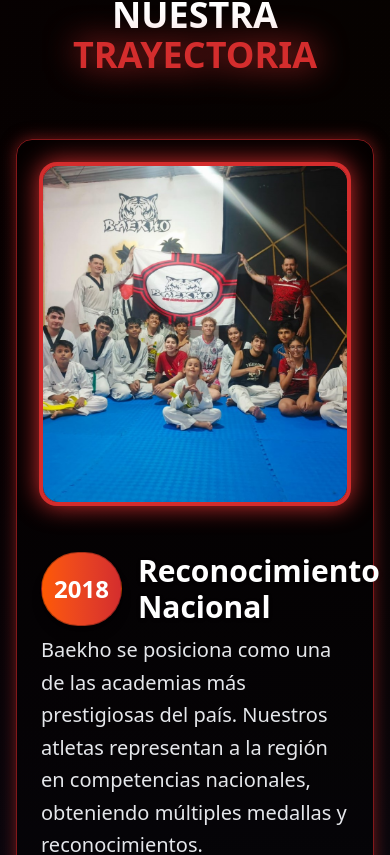
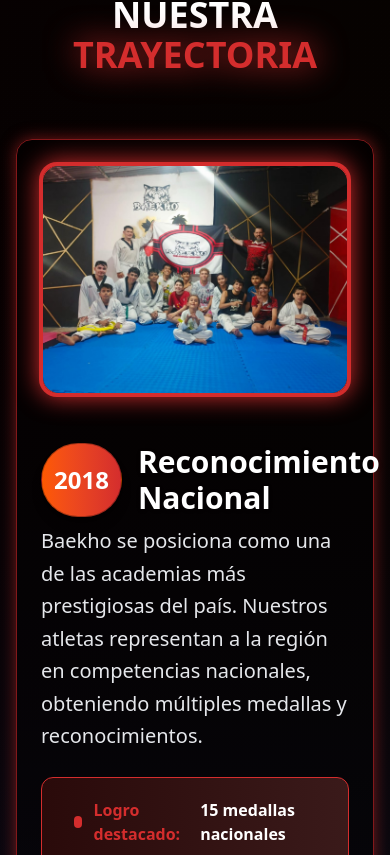
Before and after one commit to Baekho-la-cumbre/Baekho_landing, a React (Vite) app: page / in a window 390 px wide. Shown: the part 1009-1864 px from the top of the page. Built offline with nearby package versions, Linux system fonts and the light colour scheme.

Commit message:
feat: improve responsiveness and layout of TrayectoriaCarousel with updated width and height classes

```diff
--- a/src/sections/Historia/Historia.jsx
+++ b/src/sections/Historia/Historia.jsx
@@ -194,9 +194,9 @@ const TrayectoriaCarousel = () => {
   const slide = historiaData[active];
   return (
     <div className="mb-8">
-      <div className="max-w-6xl mx-auto bg-black/40 border border-red-900 rounded-2xl p-6 md:p-12 flex flex-col md:flex-row gap-12 items-stretch relative shadow-lg" style={{boxShadow:'0 0 16px 0 #D42D2D88'}}>
+      <div className="max-w-6xl mx-auto bg-black/40 border border-red-900 rounded-2xl p-6 lg:p-12 flex flex-col lg:flex-row gap-12 items-stretch relative shadow-lg min-h-[340px]" style={{boxShadow:'0 0 16px 0 #D42D2D88'}}>
         {/* Imagen o placeholder */}
-        <div className="w-full md:w-[520px] h-[340px] bg-neutral-900 border-2 border-[#D42D2D] rounded-2xl flex items-center justify-center shadow-lg relative overflow-hidden" style={{boxShadow:'0 0 24px 2px #D42D2D,0 0 0 2px #D42D2D'}}>
+        <div className="w-full lg:w-[520px] h-full bg-neutral-900 border-2 border-[#D42D2D] rounded-2xl flex items-center justify-center shadow-lg relative overflow-hidden" style={{boxShadow:'0 0 24px 2px #D42D2D,0 0 0 2px #D42D2D'}}>
           <div className="absolute inset-0 pointer-events-none rounded-2xl" style={{boxShadow:'0 0 24px 2px #D42D2D,0 0 0 2px #D42D2D'}}></div>
           {slide.img
             ? <img src={slide.img} alt={slide.title} className="w-full h-full object-cover rounded-2xl z-10" />
@@ -204,10 +204,10 @@ const TrayectoriaCarousel = () => {
           }
         </div>
         {/* Contenido */}
-        <div className="flex-1 flex flex-col justify-center">
+        <div className="flex-1 flex flex-col justify-center h-full">
           <div className="flex items-center gap-4 mb-2">
             <span className="bg-gradient-to-r from-[#FE5900] to-[#D42D2D] text-white font-black px-3 py-5 rounded-full text-2xl shadow-lg border-1 border-black/30">{slide.year}</span>
-            <span className="text-3xl md:text-4xl font-black text-white drop-shadow">{slide.title}</span>
+            <span className="text-3xl lg:text-4xl font-black text-white drop-shadow">{slide.title}</span>
           </div>
           <p className="text-xl text-gray-200 mb-4 leading-relaxed max-w-2xl">{slide.desc}</p>
           <div className="mt-2">
```
